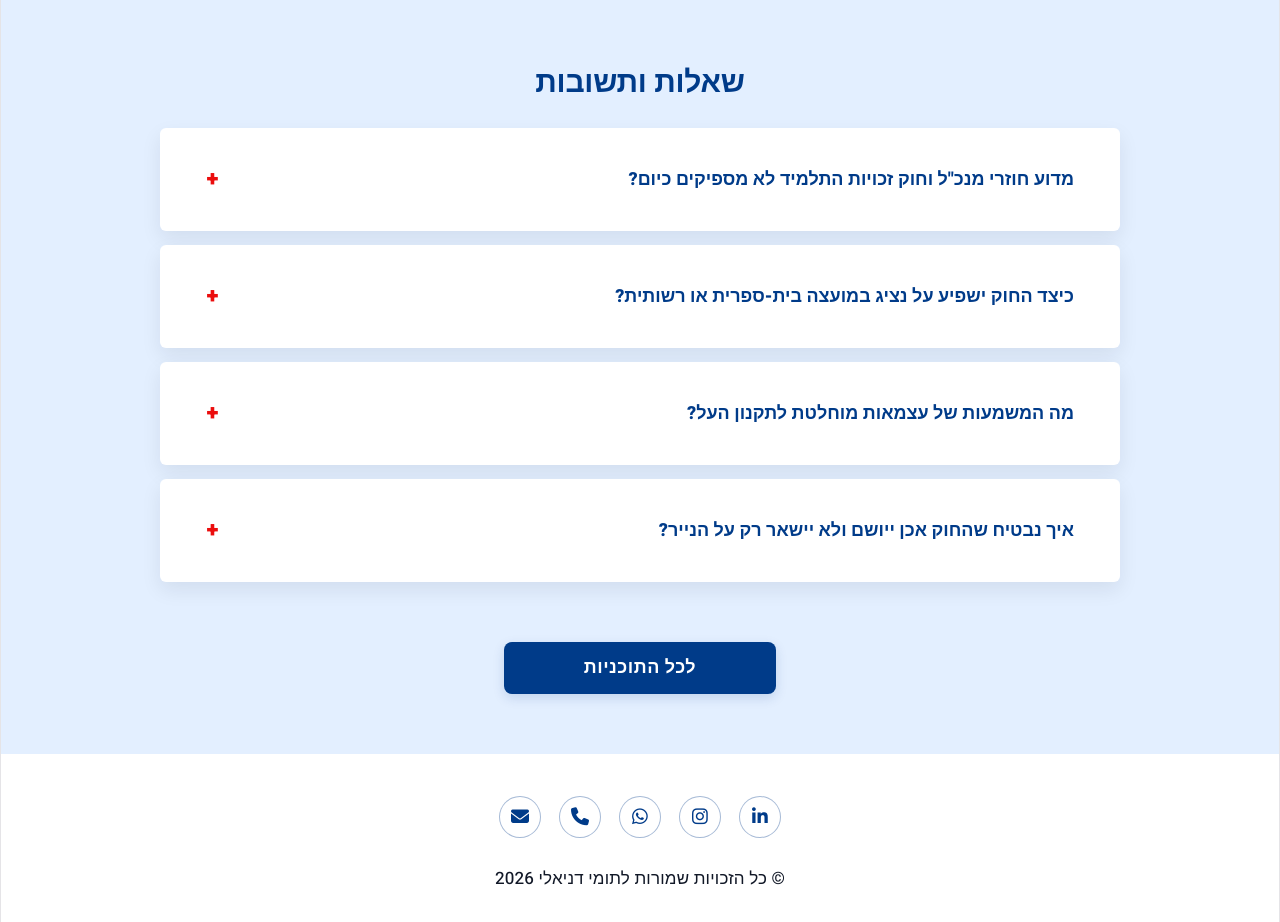
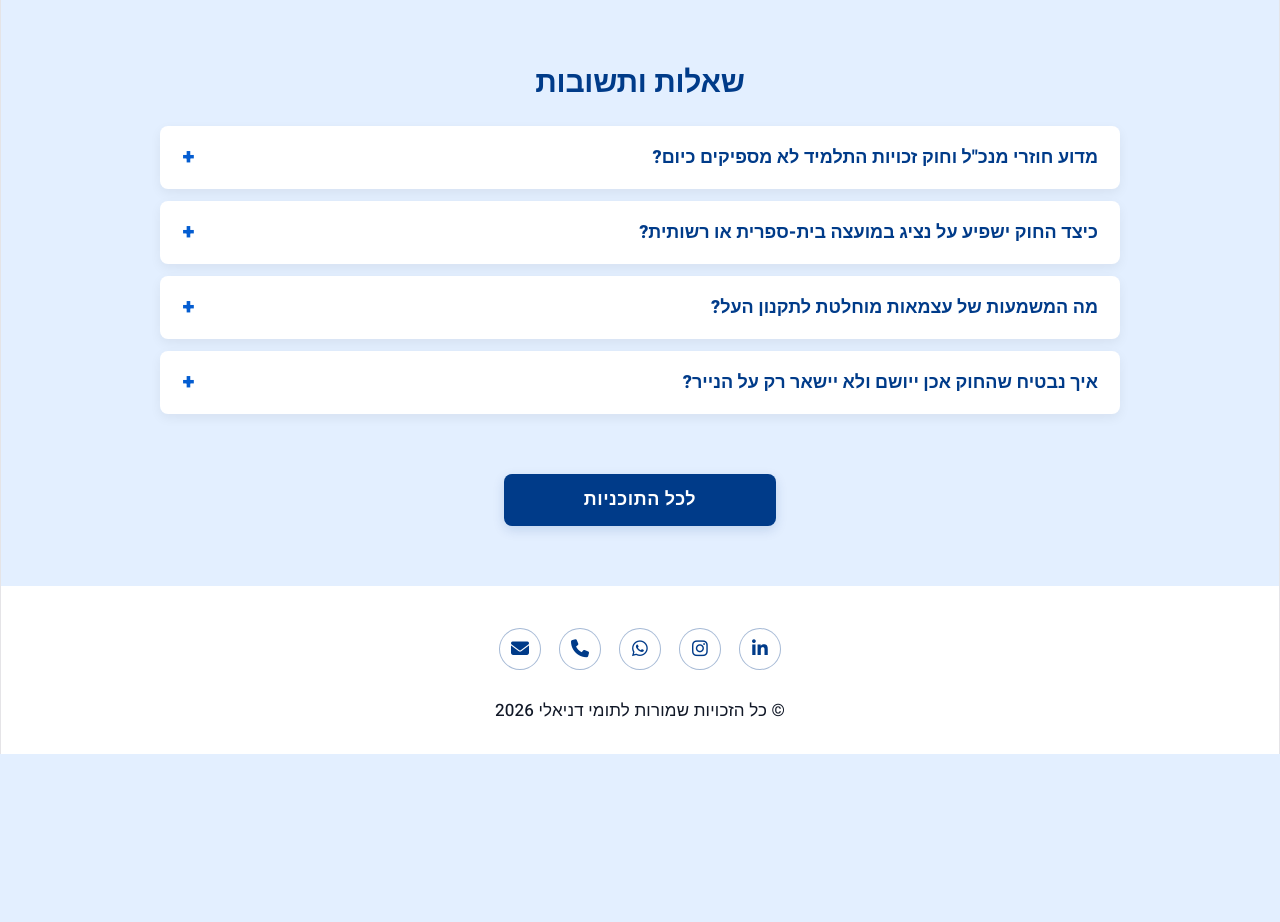
Before and after one commit to tfhsfg/tommy-danieli-website, a React (Vite) app: page /#/regulations in a window 1280 px wide. Shown: the part 2140-3062 px from the top of the page. After the commit the page ends 2894 px from the top, so only its background shows below. Built offline with nearby package versions, Linux system fonts and the light colour scheme.

Commit message:
עדכון באנר חינוך

```diff
--- a/src/pages/Education.css
+++ b/src/pages/Education.css
@@ -267,64 +267,6 @@
   color: rgba(255, 255, 255, 0.85);
 }
 
-/* אקורדיון שאלות ותשובות (FAQ) */
-.eduFaq {
-  margin-top: 30px;
-  display: flex;
-  flex-direction: column;
-  gap: 14px;
-}
-
-.eduFaqItem {
-  background: #fff;
-  border-radius: 6px;
-  box-shadow: var(--shadow);
-  overflow: hidden;
-}
-
-.eduFaqSummary {
-  width: 100%;
-  display: flex;
-  align-items: center;
-  justify-content: space-between;
-  background: none;
-  border: none;
-  padding: 20px 24px;
-  font-family: inherit;
-  font-size: 18px;
-  font-weight: 800;
-  color: var(--primary);
-  cursor: pointer;
-  text-align: right;
-}
-
-.eduFaqMarker {
-  font-size: 22px;
-  color: var(--red);
-}
-
-.eduFaqAnswerWrap {
-  display: grid;
-  grid-template-rows: 0fr;
-  transition: grid-template-rows 0.2s ease-out;
-}
-
-.eduFaqItemOpen .eduFaqAnswerWrap {
-  grid-template-rows: 1fr;
-}
-
-.eduFaqAnswerInner {
-  overflow: hidden;
-}
-
-.eduFaqAnswerInner p {
-  margin: 0;
-  padding: 0 24px 20px;
-  font-size: 16px;
-  line-height: 1.6;
-  color: var(--text);
-}
-
 /* רספונסיביות ומובייל */
 @media (max-width: 900px) {
   .eduHeroTitle {
```
Also changed, not shown: src/pages/Regulations.css (line endings or trailing spaces).
